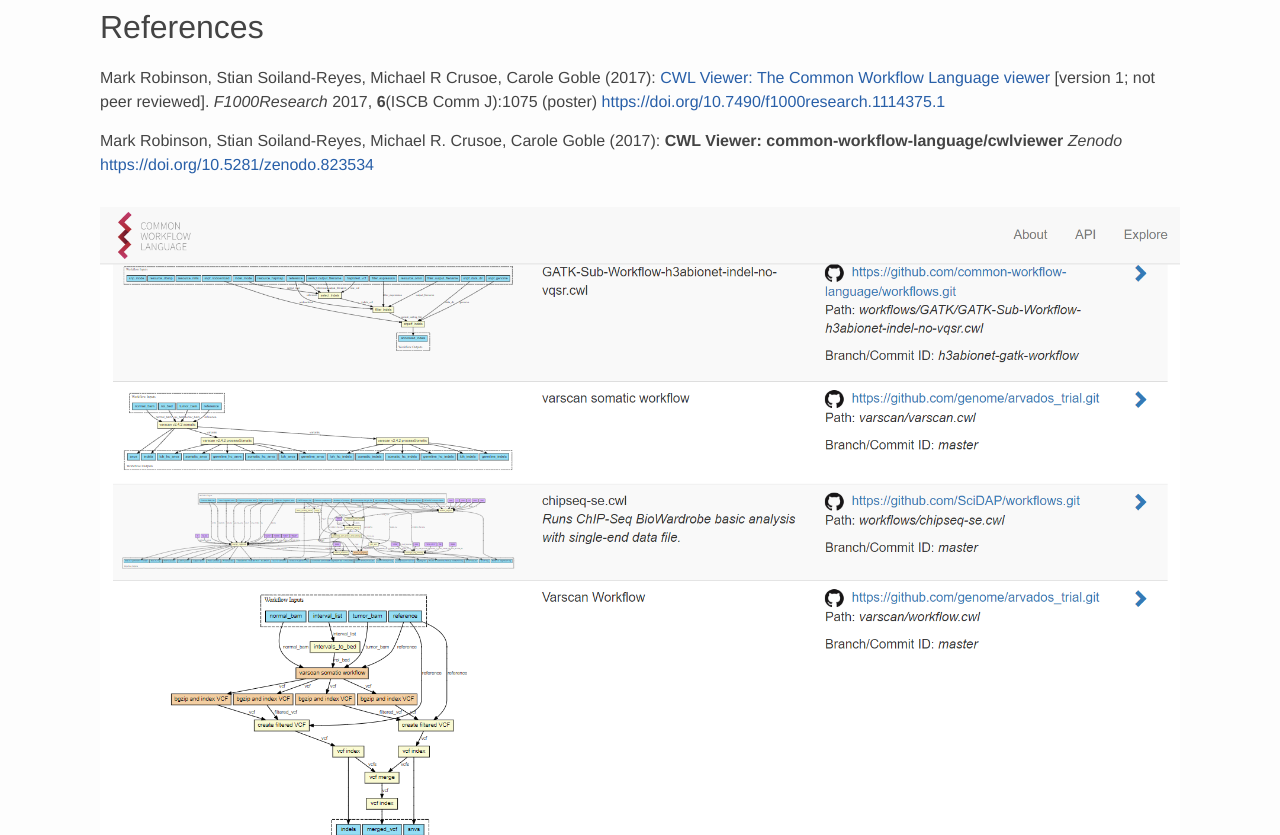
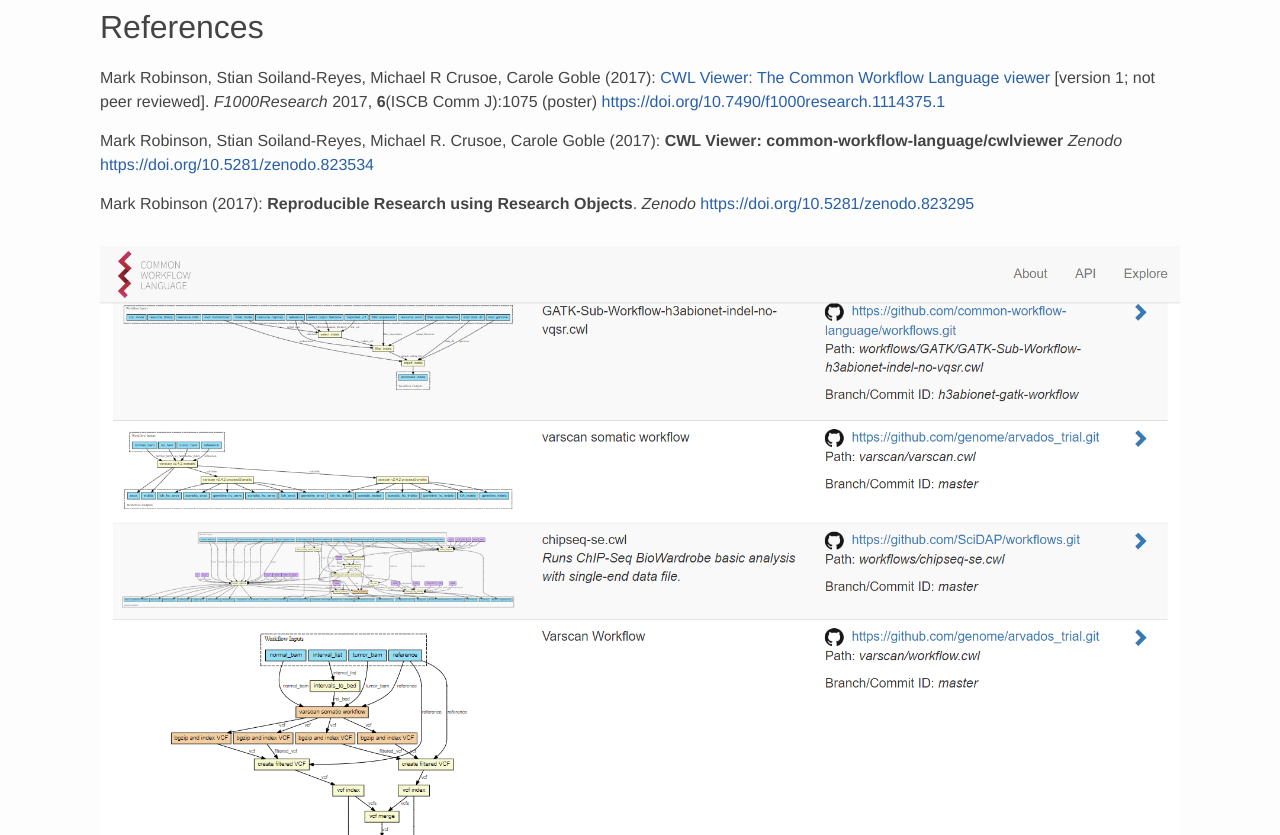
Before and after one commit to eScienceLab/eScienceLab.github.io, a Jekyll site: the page built from _products/cwlviewer.md, in a window 1280 px wide and 900 px high, scrolled down 738 px, cut to the strip 65-900 px from the top of the window. Built offline with Jekyll 4.4.1, drawn with Linux system fonts in a browser that asks for light colours; comment, search, counter and statistics services are not loaded.

Commit message:
citation for cwl viewer

```diff
--- a/_products/cwlviewer.md
+++ b/_products/cwlviewer.md
@@ -26,3 +26,5 @@ individual contributions.
 Mark Robinson, Stian Soiland-Reyes, Michael R Crusoe, Carole Goble (2017): [CWL Viewer: The Common Workflow Language viewer](https://www.research.manchester.ac.uk/portal/en/publications/cwl-viewer(b60c4d3c-303b-4b54-94f0-9cb1e9059b20).html) [version 1; not peer reviewed]. _F1000Research_ 2017, **6**(ISCB Comm J):1075 (poster) [https://doi.org/10.7490/f1000research.1114375.1](https://doi.org/10.7490/f1000research.1114375.1)
 
 Mark Robinson, Stian Soiland-Reyes, Michael R. Crusoe, Carole Goble (2017): **CWL Viewer: common-workflow-language/cwlviewer** _Zenodo_ [https://doi.org/10.5281/zenodo.823534](https://doi.org/10.5281/zenodo.823534)
+
+Mark Robinson (2017): **Reproducible Research using Research Objects**. _Zenodo_ [https://doi.org/10.5281/zenodo.823295](https://doi.org/10.5281/zenodo.823295)
```
